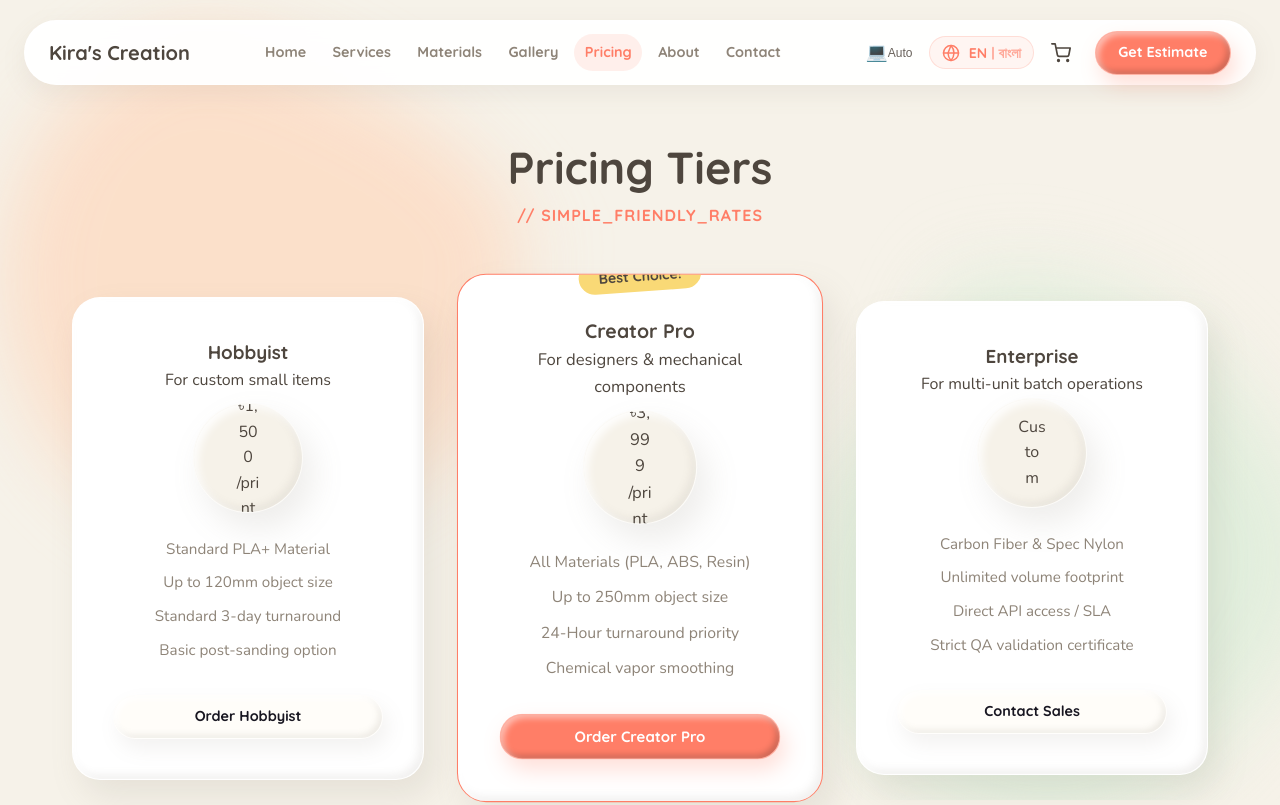
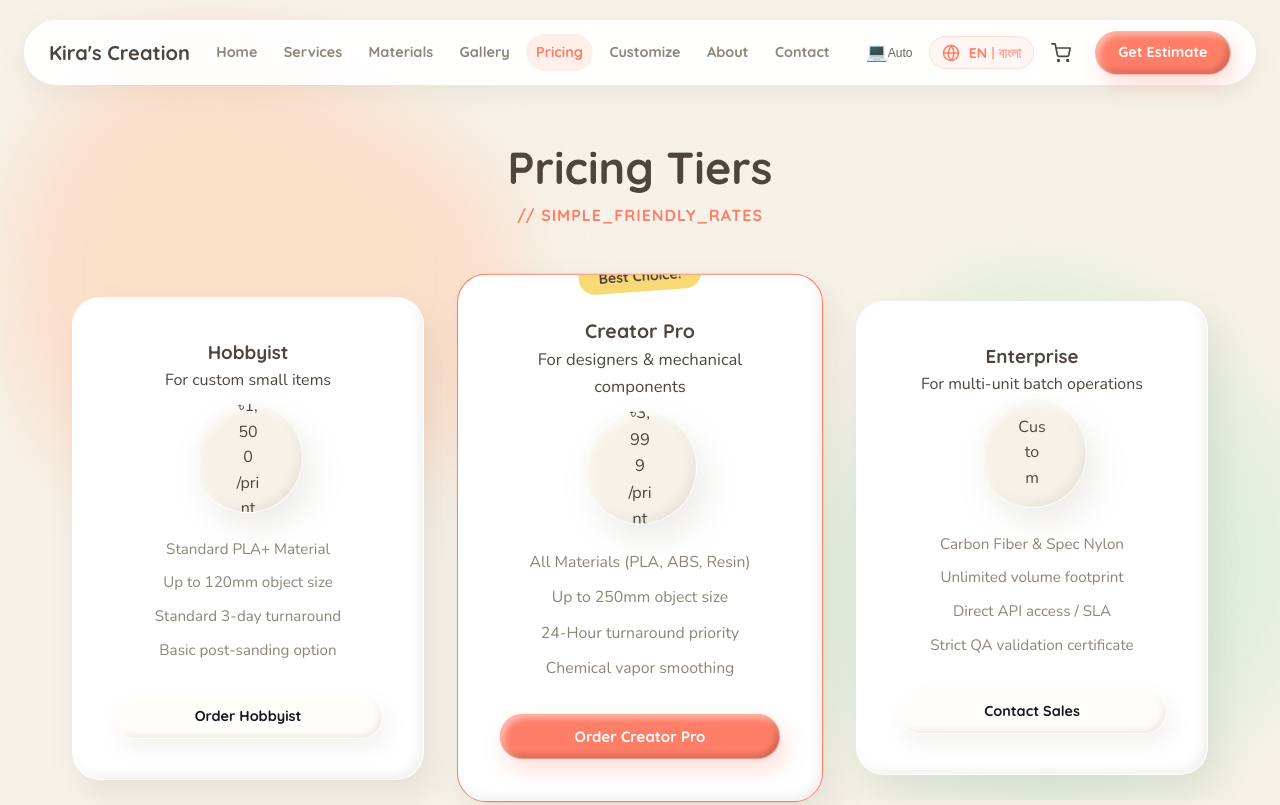
Before and after one commit to Muhammadibrahim543/3d-website, a website: page pricing.html in a window 1280 px wide. Shown: the top 805 px of the page. Drawn offline with nearby package versions, Linux system fonts and the light colour scheme; a web font is replaced by a local one.

Commit message:
fix(nav): add Customize link to desktop and mobile navbar in pricing.html

```diff
--- a/pricing.html
+++ b/pricing.html
@@ -36,6 +36,7 @@
                     <a href="materials.html" data-i18n="nav_materials">Materials</a>
                     <a href="portfolio.html" data-i18n="nav_gallery">Gallery</a>
                     <a href="pricing.html" class="active" data-i18n="nav_pricing">Pricing</a>
+                    <a href="customize.html" data-i18n="nav_customize">Customize</a>
                     <a href="about.html" data-i18n="nav_about">About</a>
                     <a href="contact.html" data-i18n="nav_contact">Contact</a>
                 </nav>
@@ -75,6 +76,7 @@
                 <a href="materials.html" data-i18n="nav_materials">Materials</a>
                 <a href="portfolio.html" data-i18n="nav_gallery">Gallery</a>
                 <a href="pricing.html" class="active" data-i18n="nav_pricing">Pricing</a>
+                <a href="customize.html" data-i18n="nav_customize">Customize</a>
                 <a href="about.html" data-i18n="nav_about">About</a>
                 <a href="contact.html" data-i18n="nav_contact">Contact</a>
             </div>
```
